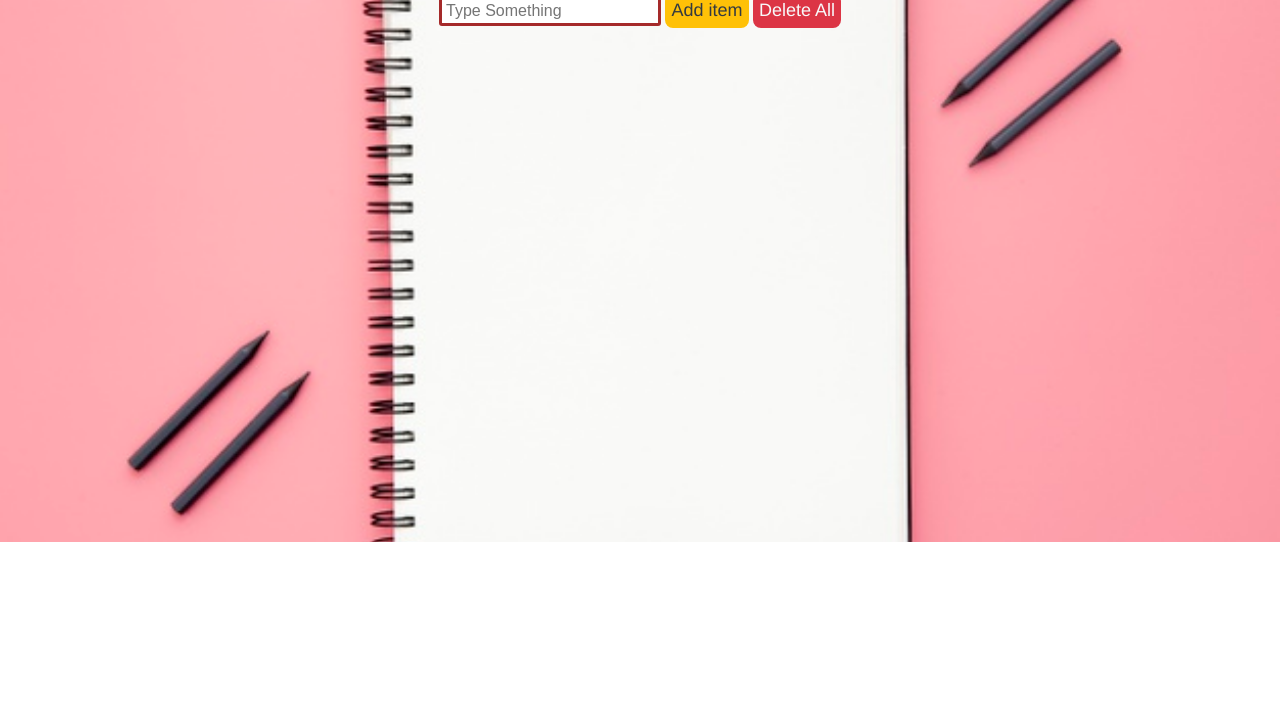
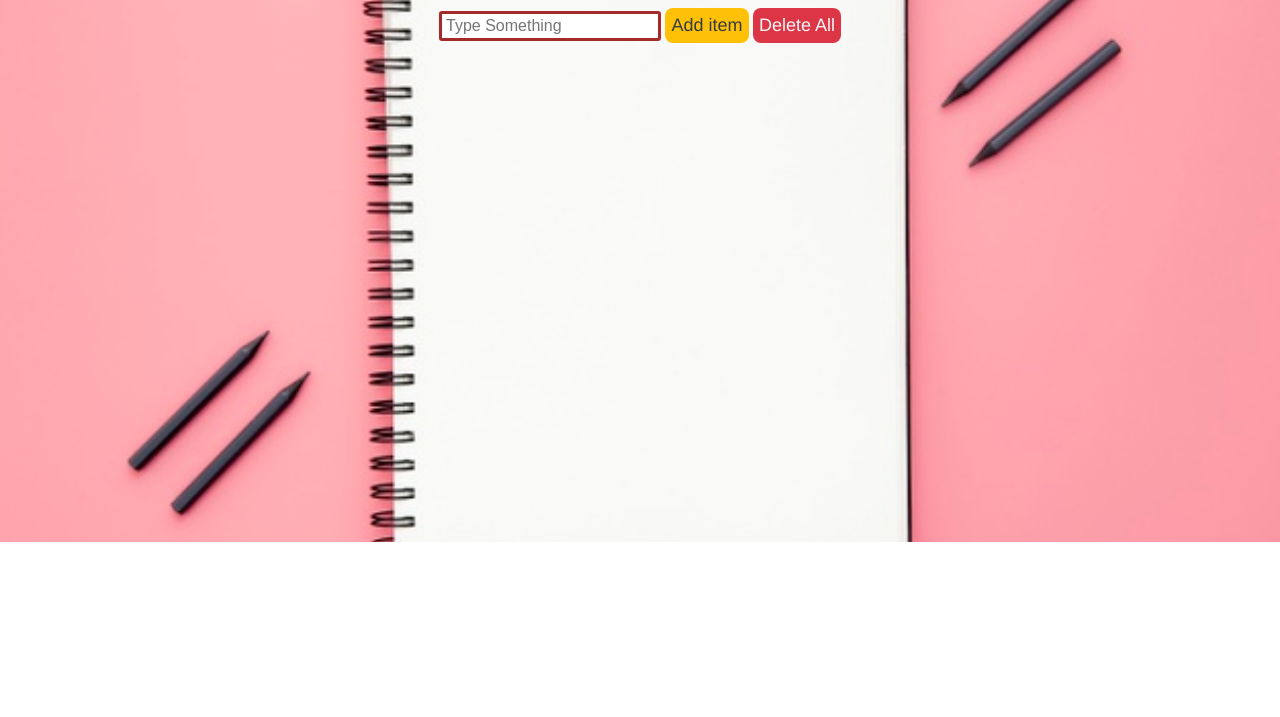
Before and after one commit to nazurooj/todo, a plain HTML site: page public/index.html in a window 1280 px wide. Shown: the part 83-800 px from the top of the page. Drawn offline with nearby package versions, Linux system fonts and the light colour scheme.

Commit message:
last commit

```diff
--- a/public/index.html
+++ b/public/index.html
@@ -38,6 +38,7 @@
         border-radius: 3px;
         font-family: sans-serif;
         font-weight: 500;
+        margin-top:18px;
     }
 
     #item:focus {
@@ -89,7 +90,7 @@
         font-family: 'Franklin Gothic Medium', 'Arial Narrow', Arial, sans-serif;
         /* The image used */
         background-image: url("image/new2.jpg");
-
+        max-width: 100%;
         /* Full height */
         height: 625px;
 
```
